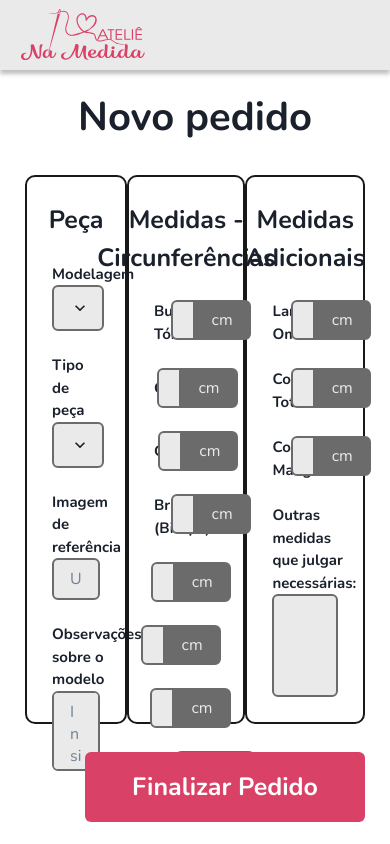
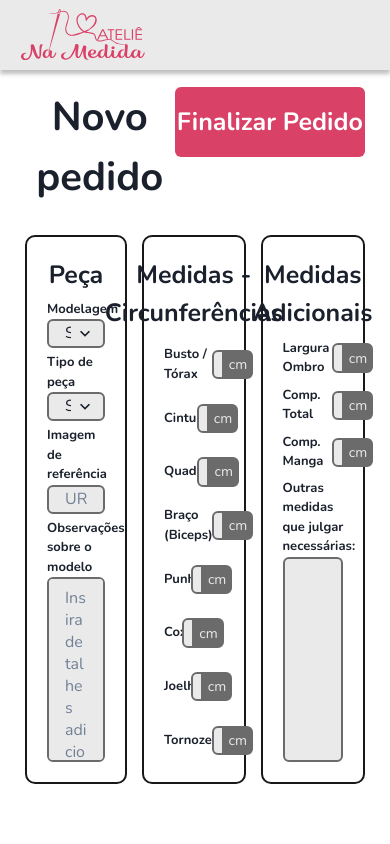
Before and after one commit to erickmarchetti/Na-medida-Atelie, a React (Create React App) app: page /pedidos in a window 390 px wide. Built offline with nearby package versions, Linux system fonts and the light colour scheme.

Commit message:
refactor: ajuste de layout responsivo da página de pedidos

```diff
--- a/src/pages/Pedidos/index.jsx
+++ b/src/pages/Pedidos/index.jsx
@@ -21,14 +21,32 @@ function Pedidos() {
         <PedidosBG>
             <ThemeHeader />
             <PedidosMain>
-                <h1>Novo pedido</h1>
+                <ButtonContainer>
+                    <h1>Novo pedido</h1>
+                    <Button
+                        w="280px"
+                        h="70px"
+                        bg="var(--Color-Primary-Main)"
+                        color="var(--White)"
+                        fontSize="25px"
+                        fontWeight="700"
+                        _hover={{
+                            bgColor: "#A6324F",
+                            borderColor: "#A6324F"
+                        }}
+                    >
+                        Finalizar Pedido
+                    </Button>
+                </ButtonContainer>
+
                 <PedidosContainer>
                     <PedidosCard>
                         <h2>Peça</h2>
                         <FormSection direction="column">
                             <label>Modelagem</label>
                             <Select
-                                minH="46px"
+                                minH="29px"
+                                h="5vh"
                                 bg="#EAEAEA"
                                 borderColor="#6B6B6B"
                                 borderWidth="2px"
@@ -41,7 +59,8 @@ function Pedidos() {
                         <FormSection direction="column">
                             <label>Tipo de peça</label>
                             <Select
-                                minH="46px"
+                                minH="29px"
+                                h="5vh"
                                 bg="#EAEAEA"
                                 borderColor="#6B6B6B"
                                 borderWidth="2px"
@@ -54,7 +73,9 @@ function Pedidos() {
                         <FormSection direction="column">
                             <label>Imagem de referência</label>
                             <Input
-                                padding="8px 16px"
+                                minH="29px"
+                                h="7vh"
+                                padding="0 16px"
                                 bg="#EAEAEA"
                                 borderColor="#6B6B6B"
                                 borderWidth="2px"
@@ -64,6 +85,7 @@ function Pedidos() {
                         <FormSection direction="column" flex="1">
                             <label>Observações sobre o modelo</label>
                             <Textarea
+                                h="5vh"
                                 placeholder="Insira detalhes adicionais que deseja no modelo escolhido..."
                                 resize="none"
                                 flex="1"
@@ -81,13 +103,17 @@ function Pedidos() {
                                 d="flex"
                                 justifyContent="flex-end"
                                 w="50%"
+                                h="5vh"
+                                minH="29px"
                             >
                                 <Input
-                                    padding="10px"
                                     bg="#EAEAEA"
                                     borderColor="#6B6B6B"
                                     borderWidth="2px"
                                     textAlign="right"
+                                    h="70%"
+                                    alignSelf="center"
+                                    p="4px"
                                 />
                                 <InputRightAddon
                                     bg="#6B6B6B"
@@ -95,6 +121,10 @@ function Pedidos() {
                                     borderColor="#6B6B6B"
                                     color="#EAEAEA"
                                     children="cm"
+                                    h="70%"
+                                    alignSelf="center"
+                                    p="4px"
+                                    fontSize="14px"
                                 />
                             </InputGroup>
                         </FormSection>
@@ -104,13 +134,17 @@ function Pedidos() {
                                 d="flex"
                                 justifyContent="flex-end"
                                 w="50%"
+                                h="5vh"
+                                minH="29px"
                             >
                                 <Input
-                                    padding="10px"
                                     bg="#EAEAEA"
                                     borderColor="#6B6B6B"
                                     borderWidth="2px"
                                     textAlign="right"
+                                    h="70%"
+                                    alignSelf="center"
+                                    p="4px"
                                 />
                                 <InputRightAddon
                                     bg="#6B6B6B"
@@ -118,6 +152,10 @@ function Pedidos() {
                                     borderColor="#6B6B6B"
                                     color="#EAEAEA"
                                     children="cm"
+                                    h="70%"
+                                    alignSelf="center"
+                                    p="4px"
+                                    fontSize="14px"
                                 />
                             </InputGroup>
                         </FormSection>
@@ -127,13 +165,17 @@ function Pedidos() {
                                 d="flex"
                                 justifyContent="flex-end"
                                 w="50%"
+                                h="5vh"
+                                minH="29px"
                             >
                                 <Input
-                                    padding="10px"
                                     bg="#EAEAEA"
                                     borderColor="#6B6B6B"
                                     borderWidth="2px"
                                     textAlign="right"
+                                    h="70%"
+                                    alignSelf="center"
+                                    p="4px"
                                 />
                                 <InputRightAddon
                                     bg="#6B6B6B"
@@ -141,6 +183,10 @@ function Pedidos() {
                                     borderColor="#6B6B6B"
                                     color="#EAEAEA"
                                     children="cm"
+                                    h="70%"
+                                    alignSelf="center"
+                                    p="4px"
+                                    fontSize="14px"
                                 />
                             </InputGroup>
                         </FormSection>
@@ -150,13 +196,17 @@ function Pedidos() {
                                 d="flex"
                                 justifyContent="flex-end"
                                 w="50%"
+                                h="5vh"
+                                minH="29px"
                             >
                                 <Input
-                                    padding="10px"
                                     bg="#EAEAEA"
                                     borderColor="#6B6B6B"
                                     borderWidth="2px"
                                     textAlign="right"
+                                    h="70%"
+                                    alignSelf="center"
+                                    p="4px"
                                 />
                                 <InputRightAddon
                                     bg="#6B6B6B"
@@ -164,6 +214,10 @@ function Pedidos() {
                                     borderColor="#6B6B6B"
                                     color="#EAEAEA"
                                     children="cm"
+                                    h="70%"
+                                    alignSelf="center"
+                                    p="4px"
+                                    fontSize="14px"
                                 />
                             </InputGroup>
                         </FormSection>
@@ -173,13 +227,17 @@ function Pedidos() {
                                 d="flex"
                                 justifyContent="flex-end"
                                 w="50%"
+                                h="5vh"
+                                minH="29px"
                             >
                                 <Input
-                                    padding="10px"
                                     bg="#EAEAEA"
                                     borderColor="#6B6B6B"
                                     borderWidth="2px"
                                     textAlign="right"
+                                    h="70%"
+                                    alignSelf="center"
+                                    p="4px"
                                 />
                                 <InputRightAddon
                                     bg="#6B6B6B"
@@ -187,6 +245,10 @@ function Pedidos() {
                                     borderColor="#6B6B6B"
                                     color="#EAEAEA"
                                     children="cm"
+                                    h="70%"
+                                    alignSelf="center"
+                                    p="4px"
+                                    fontSize="14px"
                                 />
                             </InputGroup>
                         </FormSection>
@@ -196,13 +258,17 @@ function Pedidos() {
                                 d="flex"
                                 justifyContent="flex-end"
                                 w="50%"
+                                h="5vh"
+                                minH="29px"
                             >
                                 <Input
-                                    padding="10px"
                                     bg="#EAEAEA"
                                     borderColor="#6B6B6B"
                                     borderWidth="2px"
                                     textAlign="right"
+                                    h="70%"
+                                    alignSelf="center"
+                                    p="4px"
                                 />
                                 <InputRightAddon
                                     bg="#6B6B6B"
@@ -210,6 +276,10 @@ function Pedidos() {
                                     borderColor="#6B6B6B"
                                     color="#EAEAEA"
                                     children="cm"
+                                    h="70%"
+                                    alignSelf="center"
+                                    p="4px"
+                                    fontSize="14px"
                                 />
                             </InputGroup>
                         </FormSection>
@@ -219,13 +289,17 @@ function Pedidos() {
                                 d="flex"
                                 justifyContent="flex-end"
                                 w="50%"
+                                h="5vh"
+                                minH="29px"
                             >
                                 <Input
-                                    padding="10px"
                                     bg="#EAEAEA"
                                     borderColor="#6B6B6B"
                                     borderWidth="2px"
                                     textAlign="right"
+                                    h="70%"
+                                    alignSelf="center"
+                                    p="4px"
                                 />
                                 <InputRightAddon
                                     bg="#6B6B6B"
@@ -233,6 +307,10 @@ function Pedidos() {
                                     borderColor="#6B6B6B"
                                     color="#EAEAEA"
                                     children="cm"
+                                    h="70%"
+                                    alignSelf="center"
+                                    p="4px"
+                                    fontSize="14px"
                                 />
                             </InputGroup>
                         </FormSection>
@@ -242,13 +320,17 @@ function Pedidos() {
                                 d="flex"
                                 justifyContent="flex-end"
                                 w="50%"
+                                h="5vh"
+                                minH="29px"
                             >
                                 <Input
-                                    padding="10px"
                                     bg="#EAEAEA"
                                     borderColor="#6B6B6B"
                                     borderWidth="2px"
                                     textAlign="right"
+                                    h="70%"
+                                    alignSelf="center"
+                                    p="4px"
                                 />
                                 <InputRightAddon
                                     bg="#6B6B6B"
@@ -256,6 +338,10 @@ function Pedidos() {
                                     borderColor="#6B6B6B"
                                     color="#EAEAEA"
                                     children="cm"
+                                    h="70%"
+                                    alignSelf="center"
+                                    p="4px"
+                                    fontSize="14px"
                                 />
                             </InputGroup>
                         </FormSection>
@@ -268,13 +354,17 @@ function Pedidos() {
                                 d="flex"
                                 justifyContent="flex-end"
                                 w="50%"
+                                h="5vh"
+                                minH="29px"
                             >
                                 <Input
-                                    padding="10px"
                                     bg="#EAEAEA"
                                     borderColor="#6B6B6B"
                                     borderWidth="2px"
                                     textAlign="right"
+                                    h="70%"
+                                    alignSelf="center"
+                                    p="4px"
                                 />
                                 <InputRightAddon
                                     bg="#6B6B6B"
@@ -282,6 +372,10 @@ function Pedidos() {
                                     borderColor="#6B6B6B"
                                     color="#EAEAEA"
                                     children="cm"
+                                    h="70%"
+                                    alignSelf="center"
+                                    p="4px"
+                                    fontSize="14px"
                                 />
                             </InputGroup>
                         </FormSection>
@@ -291,13 +385,17 @@ function Pedidos() {
                                 d="flex"
                                 justifyContent="flex-end"
                                 w="50%"
+                                h="5vh"
+                                minH="29px"
                             >
                                 <Input
-                                    padding="10px"
                                     bg="#EAEAEA"
                                     borderColor="#6B6B6B"
                                     borderWidth="2px"
                                     textAlign="right"
+                                    h="70%"
+                                    alignSelf="center"
+                                    p="4px"
                                 />
                                 <InputRightAddon
                                     bg="#6B6B6B"
@@ -305,6 +403,10 @@ function Pedidos() {
                                     borderColor="#6B6B6B"
                                     color="#EAEAEA"
                                     children="cm"
+                                    h="70%"
+                                    alignSelf="center"
+                                    p="4px"
+                                    fontSize="14px"
                                 />
                             </InputGroup>
                         </FormSection>
@@ -314,13 +416,17 @@ function Pedidos() {
                                 d="flex"
                                 justifyContent="flex-end"
                                 w="50%"
+                                h="5vh"
+                                minH="29px"
                             >
                                 <Input
-                                    padding="10px"
                                     bg="#EAEAEA"
                                     borderColor="#6B6B6B"
                                     borderWidth="2px"
                                     textAlign="right"
+                                    h="70%"
+                                    alignSelf="center"
+                                    p="4px"
                                 />
                                 <InputRightAddon
                                     bg="#6B6B6B"
@@ -328,6 +434,10 @@ function Pedidos() {
                                     borderColor="#6B6B6B"
                                     color="#EAEAEA"
                                     children="cm"
+                                    h="70%"
+                                    alignSelf="center"
+                                    p="4px"
+                                    fontSize="14px"
                                 />
                             </InputGroup>
                         </FormSection>
@@ -345,18 +455,6 @@ function Pedidos() {
                         </FormSection>
                     </PedidosCard>
                 </PedidosContainer>
-                <ButtonContainer>
-                    <Button
-                        w="280px"
-                        h="70px"
-                        bg="var(--Color-Primary-Main)"
-                        color="var(--White)"
-                        fontSize="25px"
-                        fontWeight="700"
-                    >
-                        Finalizar Pedido
-                    </Button>
-                </ButtonContainer>
             </PedidosMain>
         </PedidosBG>
     )
--- a/src/pages/Pedidos/style.js
+++ b/src/pages/Pedidos/style.js
@@ -25,19 +25,21 @@ export const PedidosMain = styled.main`
 export const PedidosContainer = styled.div`
     display: flex;
     justify-content: space-between;
+    gap: 15px;
 `
 
 export const PedidosCard = styled.div`
     border: 2px solid #181818;
-    padding: 25px;
+    padding: 20px;
     display: flex;
     flex-direction: column;
     align-items: center;
     min-width: 30%;
+    min-height: 370px;
     border-radius: 10px;
     justify-content: space-between;
     height: 65vh;
-    gap: 23px;
+    gap: 5px;
 
     h2 {
         font-weight: 700;
@@ -48,9 +50,11 @@ export const PedidosCard = styled.div`
 
 export const FormSection = styled.div`
     display: flex;
+
     flex-direction: ${(props) =>
         props.direction === "column" ? "column" : "row"};
     width: 100%;
+
     justify-content: space-between;
     align-items: ${(props) => (props.type === "medidas" ? "center" : "unset")};
     flex: ${(props) => props.flex || "unset"};
@@ -61,7 +65,7 @@ export const FormSection = styled.div`
     }
     label {
         font-weight: 700;
-        font-size: 15px;
+        font-size: 13px;
         min-width: fit-content;
         display: flex;
         align-items: center;
@@ -70,5 +74,6 @@ export const FormSection = styled.div`
 
 export const ButtonContainer = styled.div`
     display: flex;
-    justify-content: flex-end;
+
+    justify-content: space-between;
 `
```
